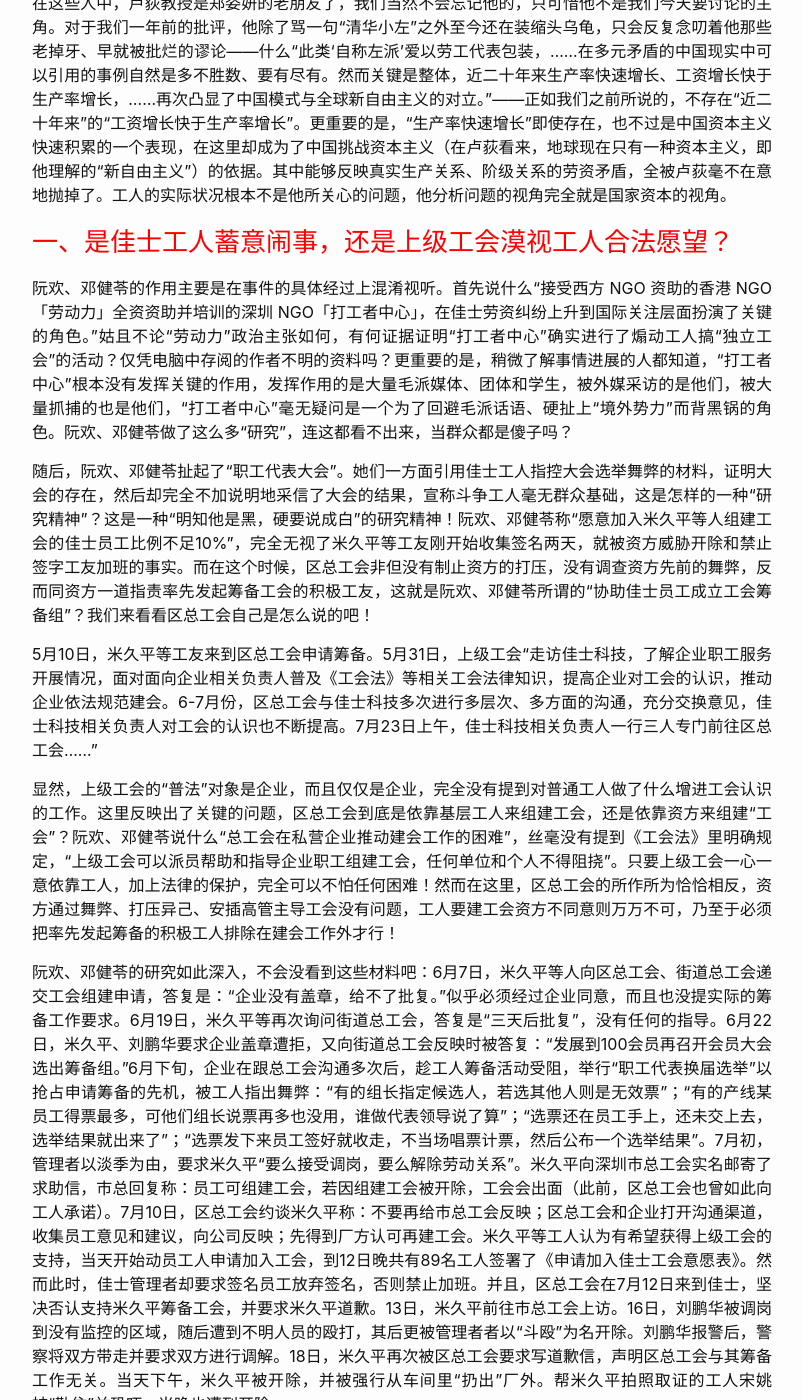
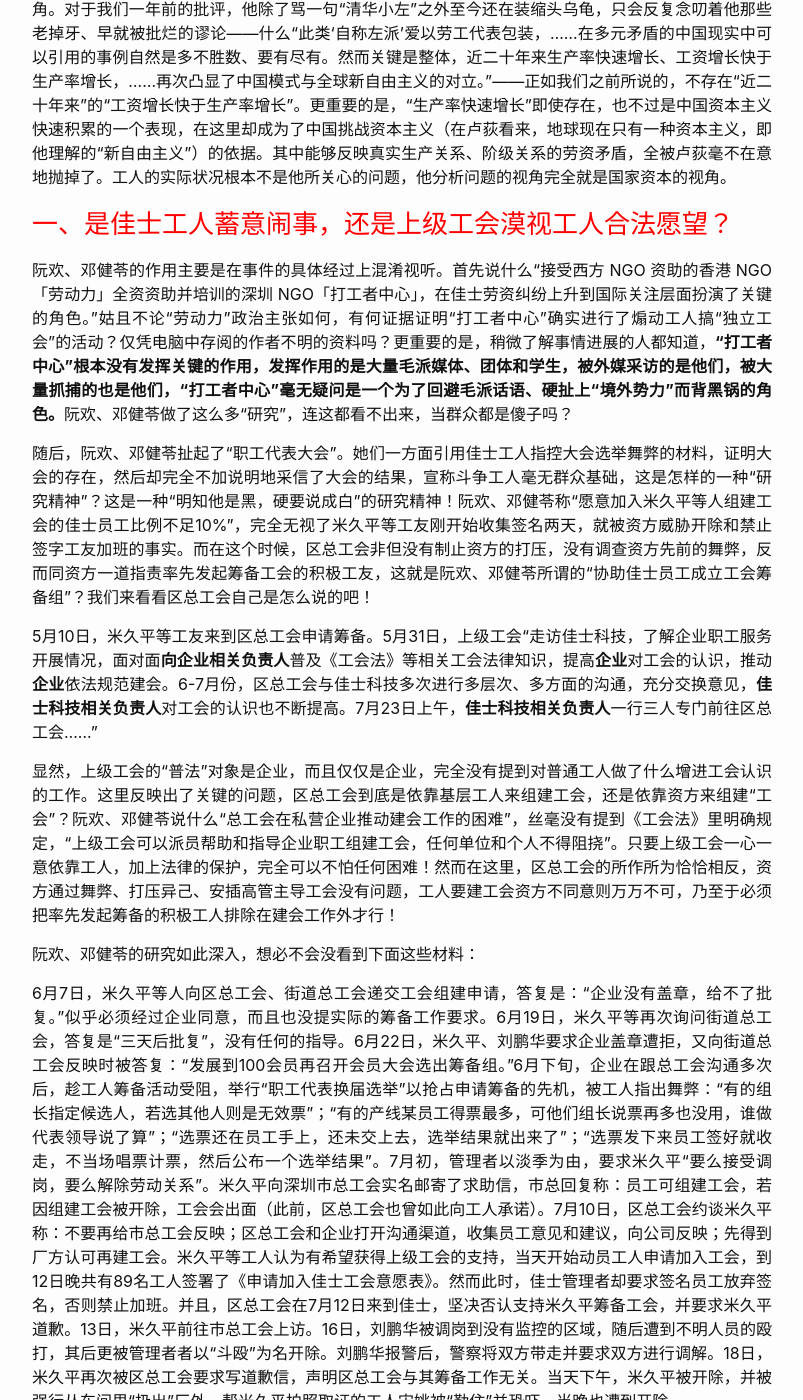
Before and after one commit to Spectre-RPEMC/Spectre-RPEMC.github.io, a Jekyll site: the page built from _posts/2018-12-25-Refutation.MD, in a window 1280 px wide and 1400 px high, scrolled down 629 px. Shown: the whole window, without its empty margins (238-1041 px from the left). Built offline with Jekyll 4.4.1, drawn with Linux system fonts in a browser that asks for light colours; some of the changed text lies outside the part shown.

Commit message:
Update 2018-12-25-Refutation.MD

```diff
--- a/_posts/2018-12-25-Refutation.MD
+++ b/_posts/2018-12-25-Refutation.MD
@@ -3,8 +3,8 @@
 layout: post
 ---
 
-## 中国不是资本主义社会吗？
-### ——驳“国家-资本”集团的可怜应声虫
+### 中国不是资本主义社会吗？
+#### ——驳“国家-资本”集团的可怜应声虫
 
 **郑姿妍**
 
@@ -16,15 +16,17 @@
 
 ### 一、是佳士工人蓄意闹事，还是上级工会漠视工人合法愿望？
 
-阮欢、邓健苓的作用主要是在事件的具体经过上混淆视听。首先说什么“接受西方 NGO 资助的香港 NGO 「劳动力」全资资助并培训的深圳 NGO「打工者中心」，在佳士劳资纠纷上升到国际关注层面扮演了关键的角色。”姑且不论“劳动力”政治主张如何，有何证据证明“打工者中心”确实进行了煽动工人搞“独立工会”的活动？仅凭电脑中存阅的作者不明的资料吗？更重要的是，稍微了解事情进展的人都知道，“打工者中心”根本没有发挥关键的作用，发挥作用的是大量毛派媒体、团体和学生，被外媒采访的是他们，被大量抓捕的也是他们，“打工者中心”毫无疑问是一个为了回避毛派话语、硬扯上“境外势力”而背黑锅的角色。阮欢、邓健苓做了这么多“研究”，连这都看不出来，当群众都是傻子吗？
+阮欢、邓健苓的作用主要是在事件的具体经过上混淆视听。首先说什么“接受西方 NGO 资助的香港 NGO 「劳动力」全资资助并培训的深圳 NGO「打工者中心」，在佳士劳资纠纷上升到国际关注层面扮演了关键的角色。”姑且不论“劳动力”政治主张如何，有何证据证明“打工者中心”确实进行了煽动工人搞“独立工会”的活动？仅凭电脑中存阅的作者不明的资料吗？更重要的是，稍微了解事情进展的人都知道，**“打工者中心”根本没有发挥关键的作用，发挥作用的是大量毛派媒体、团体和学生，被外媒采访的是他们，被大量抓捕的也是他们，“打工者中心”毫无疑问是一个为了回避毛派话语、硬扯上“境外势力”而背黑锅的角色。**阮欢、邓健苓做了这么多“研究”，连这都看不出来，当群众都是傻子吗？
 
 随后，阮欢、邓健苓扯起了“职工代表大会”。她们一方面引用佳士工人指控大会选举舞弊的材料，证明大会的存在，然后却完全不加说明地采信了大会的结果，宣称斗争工人毫无群众基础，这是怎样的一种“研究精神”？这是一种“明知他是黑，硬要说成白”的研究精神！阮欢、邓健苓称“愿意加入米久平等人组建工会的佳士员工比例不足10%”，完全无视了米久平等工友刚开始收集签名两天，就被资方威胁开除和禁止签字工友加班的事实。而在这个时候，区总工会非但没有制止资方的打压，没有调查资方先前的舞弊，反而同资方一道指责率先发起筹备工会的积极工友，这就是阮欢、邓健苓所谓的“协助佳士员工成立工会筹备组”？我们来看看区总工会自己是怎么说的吧！
 
-5月10日，米久平等工友来到区总工会申请筹备。5月31日，上级工会“走访佳士科技，了解企业职工服务开展情况，面对面向企业相关负责人普及《工会法》等相关工会法律知识，提高企业对工会的认识，推动企业依法规范建会。6-7月份，区总工会与佳士科技多次进行多层次、多方面的沟通，充分交换意见，佳士科技相关负责人对工会的认识也不断提高。7月23日上午，佳士科技相关负责人一行三人专门前往区总工会……”
+5月10日，米久平等工友来到区总工会申请筹备。5月31日，上级工会“走访佳士科技，了解企业职工服务开展情况，面对面**向企业相关负责人**普及《工会法》等相关工会法律知识，提高**企业**对工会的认识，推动**企业**依法规范建会。6-7月份，区总工会与佳士科技多次进行多层次、多方面的沟通，充分交换意见，**佳士科技相关负责人**对工会的认识也不断提高。7月23日上午，**佳士科技相关负责人**一行三人专门前往区总工会……”
 
 显然，上级工会的“普法”对象是企业，而且仅仅是企业，完全没有提到对普通工人做了什么增进工会认识的工作。这里反映出了关键的问题，区总工会到底是依靠基层工人来组建工会，还是依靠资方来组建“工会”？阮欢、邓健苓说什么“总工会在私营企业推动建会工作的困难”，丝毫没有提到《工会法》里明确规定，“上级工会可以派员帮助和指导企业职工组建工会，任何单位和个人不得阻挠”。只要上级工会一心一意依靠工人，加上法律的保护，完全可以不怕任何困难！然而在这里，区总工会的所作所为恰恰相反，资方通过舞弊、打压异己、安插高管主导工会没有问题，工人要建工会资方不同意则万万不可，乃至于必须把率先发起筹备的积极工人排除在建会工作外才行！
 
-阮欢、邓健苓的研究如此深入，不会没看到这些材料吧：6月7日，米久平等人向区总工会、街道总工会递交工会组建申请，答复是：“企业没有盖章，给不了批复。”似乎必须经过企业同意，而且也没提实际的筹备工作要求。6月19日，米久平等再次询问街道总工会，答复是“三天后批复”，没有任何的指导。6月22日，米久平、刘鹏华要求企业盖章遭拒，又向街道总工会反映时被答复：“发展到100会员再召开会员大会选出筹备组。”6月下旬，企业在跟总工会沟通多次后，趁工人筹备活动受阻，举行“职工代表换届选举”以抢占申请筹备的先机，被工人指出舞弊：“有的组长指定候选人，若选其他人则是无效票”；“有的产线某员工得票最多，可他们组长说票再多也没用，谁做代表领导说了算”；“选票还在员工手上，还未交上去，选举结果就出来了”；“选票发下来员工签好就收走，不当场唱票计票，然后公布一个选举结果”。7月初，管理者以淡季为由，要求米久平“要么接受调岗，要么解除劳动关系”。米久平向深圳市总工会实名邮寄了求助信，市总回复称：员工可组建工会，若因组建工会被开除，工会会出面（此前，区总工会也曾如此向工人承诺）。7月10日，区总工会约谈米久平称：不要再给市总工会反映；区总工会和企业打开沟通渠道，收集员工意见和建议，向公司反映；先得到厂方认可再建工会。米久平等工人认为有希望获得上级工会的支持，当天开始动员工人申请加入工会，到12日晚共有89名工人签署了《申请加入佳士工会意愿表》。然而此时，佳士管理者却要求签名员工放弃签名，否则禁止加班。并且，区总工会在7月12日来到佳士，坚决否认支持米久平筹备工会，并要求米久平道歉。13日，米久平前往市总工会上访。16日，刘鹏华被调岗到没有监控的区域，随后遭到不明人员的殴打，其后更被管理者者以“斗殴”为名开除。刘鹏华报警后，警察将双方带走并要求双方进行调解。18日，米久平再次被区总工会要求写道歉信，声明区总工会与其筹备工作无关。当天下午，米久平被开除，并被强行从车间里“扔出”厂外。帮米久平拍照取证的工人宋姚被“勒住”并恐吓，当晚也遭到开除。
+阮欢、邓健苓的研究如此深入，想必不会没看到下面这些材料：
+
+6月7日，米久平等人向区总工会、街道总工会递交工会组建申请，答复是：“企业没有盖章，给不了批复。”似乎必须经过企业同意，而且也没提实际的筹备工作要求。6月19日，米久平等再次询问街道总工会，答复是“三天后批复”，没有任何的指导。6月22日，米久平、刘鹏华要求企业盖章遭拒，又向街道总工会反映时被答复：“发展到100会员再召开会员大会选出筹备组。”6月下旬，企业在跟总工会沟通多次后，趁工人筹备活动受阻，举行“职工代表换届选举”以抢占申请筹备的先机，被工人指出舞弊：“有的组长指定候选人，若选其他人则是无效票”；“有的产线某员工得票最多，可他们组长说票再多也没用，谁做代表领导说了算”；“选票还在员工手上，还未交上去，选举结果就出来了”；“选票发下来员工签好就收走，不当场唱票计票，然后公布一个选举结果”。7月初，管理者以淡季为由，要求米久平“要么接受调岗，要么解除劳动关系”。米久平向深圳市总工会实名邮寄了求助信，市总回复称：员工可组建工会，若因组建工会被开除，工会会出面（此前，区总工会也曾如此向工人承诺）。7月10日，区总工会约谈米久平称：不要再给市总工会反映；区总工会和企业打开沟通渠道，收集员工意见和建议，向公司反映；先得到厂方认可再建工会。米久平等工人认为有希望获得上级工会的支持，当天开始动员工人申请加入工会，到12日晚共有89名工人签署了《申请加入佳士工会意愿表》。然而此时，佳士管理者却要求签名员工放弃签名，否则禁止加班。并且，区总工会在7月12日来到佳士，坚决否认支持米久平筹备工会，并要求米久平道歉。13日，米久平前往市总工会上访。16日，刘鹏华被调岗到没有监控的区域，随后遭到不明人员的殴打，其后更被管理者者以“斗殴”为名开除。刘鹏华报警后，警察将双方带走并要求双方进行调解。18日，米久平再次被区总工会要求写道歉信，声明区总工会与其筹备工作无关。当天下午，米久平被开除，并被强行从车间里“扔出”厂外。帮米久平拍照取证的工人宋姚被“勒住”并恐吓，当晚也遭到开除。
 
 显然，说区总工会“出尔反尔”确实不恰当了，实际上它从一开始就对工人阳奉阴违。只不过积极工人为了自己的信心和大家的士气，最开始没有挑明而已。阮欢、邓健苓对这些现实材料视而不见，连洗地都懒得洗，只是颁出一套在国企改制过程中往往失效的“职工代表大会”规定（伪造会议记录等操作十分常见），说什么“公有制仍在宪法里”，似乎以此就能论证中国“真正实现了工人阶级当家作主”，这和认为宪法里有了普选制就有了民主的自由派有何区别？阮欢、邓健苓敢于将没有现实依据的谎话说成是“独立研究”的成果，果然是“勇气可嘉”。
 
@@ -82,9 +84,9 @@
 
 于是，米久平等工人来到派出所门前进行抗议，并多次到工厂前要求复工，并在微信上先后发布了《声讨佳士黑厂！坚决组建工会！——致全社会的公开信》、《深圳坪山工人向全社会的求助信！》、《支持建工会！严惩行凶者！——致佳士科技的公开信》、《中国工人阶级站起来了！毛主席您看得到吗》（另一版本的标题为《致全国网友、全国工人兄弟姐妹的公开信》）、《重磅复盘：深圳佳士员工组建工会全过程》、《铁证如山! 深圳燕子岭派出所殴打佳士工人》、《坚决组建工会|7.23致佳士全体工友的公开信》等多篇文章，其中写道：“建立工会，是中华人民共和国法律赋予我们的权利，我们工人是在依法行使权利！”而且实际上，工人们在此之前早就推出过多篇文章揭露厂内的黑暗。看到这些饱含阶级义愤的质朴文字，真正的左翼很难不被打动。于是有了《派出所门口响起<咱们工人有力量>——庆祝深圳佳士工友的初步胜利》、《强烈声讨深圳坪山燕子岭派出所的违法行为》、《我在现场 声援佳士工友！》、《纪念通钢9周年|佳士先进工人正在战斗！我们怎能停滞不前！》、《佳士维权工友们的<国际歌>声中蕴藏着新工运》等多篇声援者的文章。直到7月27日工人们第四次要求复工然后被捕的前一天晚上，才有学者的声援文章发出。工人和声援者们确实低估了这种厂外行动的风险，以为资方和官僚会在抗争下妥协，这种心态也没有因为27日的抓捕而消散，这正是为什么后续的声援者最初就选择向坪山区领导递交公开信，并一级级提高，就是希望在现存官僚体系下给工人们的行动争取到空间。
 
-显然，工人以及声援者们使用的始终是中国传统左翼的叙事话语，也根本没有提出任何超越现行法律框架的诉求，只是要求有关部门能站到工人的立场上去执行，让企业工会真正由工人民主掌握而已。如果上级工会切实帮助工友们组建工会，或者至少在压力下纠正自己倚靠资方的错误，那么工人们也就自然不存在任何抗议要求依法组建工会的可能。佳士工人试图争取的是上级工会撤回对资方的支持，保护工人民主筹备工会的合法权益，而不是另起炉灶与既有的工会组织争夺主导权。尾崎崇实之流扣上的“与自由派联合推动自由工会”、“建立波兰团结工会式的独立工会以推动‘民运’”的大帽子，根本就是无稽之谈。他们对左翼工人、学生实际面临的处境与自主开展的抗议、声援视而不见，强行把后来才参与关注的学者说成是煽动他们冲击工厂的操纵者，这种无需证据也能定罪的能力一定能使安全部门的警察也为之叹服。
+显然，工人以及声援者们使用的始终是中国传统左翼的叙事话语，也根本没有提出任何超越现行法律条文的诉求，只是要求有关部门能站到工人的立场上去执行，让企业工会真正由工人民主掌握而已。如果上级工会切实帮助工友们组建工会，或者至少在压力下纠正自己倚靠资方的错误，那么工人们也就自然不存在任何抗议要求依法组建工会的可能。佳士工人试图争取的是上级工会撤回对资方的支持，保护工人民主筹备工会的合法权益，而不是另起炉灶与既有的工会组织争夺主导权。尾崎崇实之流扣上的“与自由派联合推动自由工会”、“建立波兰团结工会式的独立工会以推动‘民运’”的大帽子，根本就是无稽之谈。他们对左翼工人、学生实际面临的处境与自主开展的抗议、声援视而不见，强行把后来才参与关注的学者说成是煽动他们冲击工厂的操纵者，这种无需证据也能定罪的能力一定能使安全部门的警察也为之叹服。
 
-尾崎崇实们的恶意揣摩，反而过度抬举了声援学者，恰恰反映了他们潜意识中对行动工人的贬低和不屑。只有对工人阶级的自主性、独立性实际上毫无信心的人，才会认为工人阶级总是会被当成傀儡木偶来操纵、利用，才会觉得工人阶级总是在被动地接受外界的关注、报道、声援和鼓动。在尾崎崇实眼中，这么多左翼工人、学生毫无主体性，只能任人忽悠摆布，而且据说还被利用来“瓦解国企”，要将国企变成集体持股企业最终化为私企，这可谓是尾崎崇实的又一大发明创造。
+尾崎崇实们的恶意揣摩，反而过度抬举了声援学者，恰恰反映了他们潜意识中对行动工人的贬低和不屑。**只有对工人阶级的自主性、独立性实际上毫无信心的人，才会认为工人阶级总是会被当成傀儡木偶来操纵、利用，才会觉得工人阶级总是在被动地接受外界的关注、报道、声援和鼓动。**在尾崎崇实眼中，这么多左翼工人、学生毫无主体性，只能任人忽悠摆布，而且据说还被利用来“瓦解国企”，要将国企变成集体持股企业最终化为私企，这可谓是尾崎崇实的又一大发明创造。**可惜，工人们面对着威胁到自身生存的困境，难道也非得要高级知识分子和“革命导师”横插一脚才能懂得组织起来、通过斗争来争取权益吗？这种最基本的斗争意识，不正是无产阶级意识生成的最基本的前提吗？不正是一切社会主义革命最基本的前提吗？**
 
 在严肃批判“公有制”企业内部生产关系资本主义化的左翼看来，彻底的革命举措无疑就是将这样的企业重新公有化。原本号称“全民所有制”的企业，以及掌握战略命脉的其他企业，当然要转化成名副其实的全民所有制企业，由无产阶级国家与企业劳动者共同协调管理。其他的中小资本则可以先转化为集体合作制企业，再随着计划体系的成熟逐步过渡成全民所有制企业。问题只是在于，当这种社会改造在基层推行时，如何避免旧剥削者或新官僚攫取主导权，使工人的地位停留在纸面上。这些观点作为一种共识，简直没有重复的必要，更让人觉得尾崎崇实的栽赃污蔑真的尤为可笑。
 
```
Also changed, not shown: other parts of _posts/2018-12-25-Refutation.MD (+10 -10 lines).
